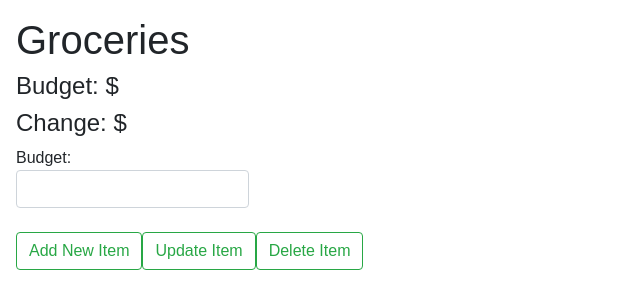
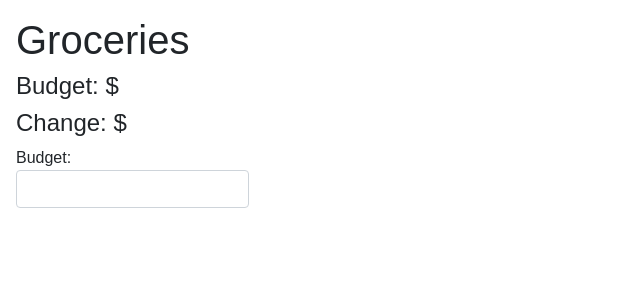
Before and after one commit to tjlee527/GroceryHelper, a React (Create React App) app in the folder client/: page / in a window 1280 px wide. Shown: the top 308 px of the page, without its empty margins (0-640 px from the left). Built offline with nearby package versions, Linux system fonts and the light colour scheme; the HTML template or start-up script is replaced by a standard one.

Commit message:
modified code so nextTime updates everytime the rest of the data updates

```diff
--- a/client/src/App.jsx
+++ b/client/src/App.jsx
@@ -21,7 +21,7 @@ class App extends Component{
       updateItem: false,
       deleteItem: false,
       nextTime: [],
-      clicked: '',
+      clicked: 'pickBudget',
     };
 
     this.addNewItem = this.addNewItem.bind(this);
@@ -39,7 +39,8 @@ class App extends Component{
       data: dataObj,
       success: (response) => {
         this.setState({
-          form: false
+          form: false,
+          clicked: ''
         })
         this.getAllRequiredItems();
       }
@@ -54,7 +55,8 @@ class App extends Component{
         const sortedResponse = this.rankGroceries(response, this.state.budget);
         this.setState({
           itemsListRequired: sortedResponse.budgItems,
-          treatBudget: sortedResponse.changeLeft
+          treatBudget: sortedResponse.changeLeft,
+          nextTime: sortedResponse.nextTime
         });
         this.getFunItems();
       }
@@ -82,7 +84,8 @@ class App extends Component{
       url: '/api/item/update',
       success: () => {
         this.setState({
-          updateItem: false
+          updateItem: false,
+          clicked: ''
         });
         this.getAllRequiredItems();
       }
@@ -96,7 +99,8 @@ class App extends Component{
       data: dataObj,
       success: (response) => {
         this.setState({
-          deleteItem: false
+          deleteItem: false,
+          clicked: ''
         });
         this.getAllRequiredItems();
       }
@@ -107,6 +111,7 @@ class App extends Component{
     this.setState({
       budget: budget,
       pickBudget: false,
+      clicked: ''
     });
     this.getAllRequiredItems();
   }
@@ -127,6 +132,7 @@ class App extends Component{
   rankGroceries(items, budget) {
     let currentCost = 0;
     let budgItems = [];
+    let nextTime = [];
 
     items.sort((a, b) => {
       return parseFloat(a.price) - parseFloat(b.price)
@@ -139,20 +145,21 @@ class App extends Component{
         currentCost += (cost * amt);
         budgItems.push(items[i]);
       } else {
-        this.state.nextTime.push(items[i]);
+        nextTime.push(items[i]);
       }
     }
 
     let changeLeft = budget - currentCost;
     const result = {
       budgItems,
-      changeLeft
+      changeLeft,
+      nextTime
     }
     return result;
   }
 
   checkState(buttonName) {
-    let check = (this.state.clicked === '' || this.state.clicked === buttonName)
+    let check = (this.state.budget && this.state.clicked === '' || this.state.clicked === buttonName)
     return check
   }
 
@@ -173,11 +180,13 @@ class App extends Component{
           : null
         }
         {
-          this.state.pickBudget ?
+          this.checkState('pickBudget') ?
+          (this.state.pickBudget ?
           < Budget
             changeBudget={this.changeBudget}
             budget={this.state.budget}/>
-          : <Button variant="outline-success" value='pickBudget' onClick={this.formButtonHandler}>Adjust Budget</Button>
+          : <Button variant="outline-success" value='pickBudget' onClick={this.formButtonHandler}>Adjust Budget</Button>)
+          : null
         }
         {
           this.checkState('form') ?
```
